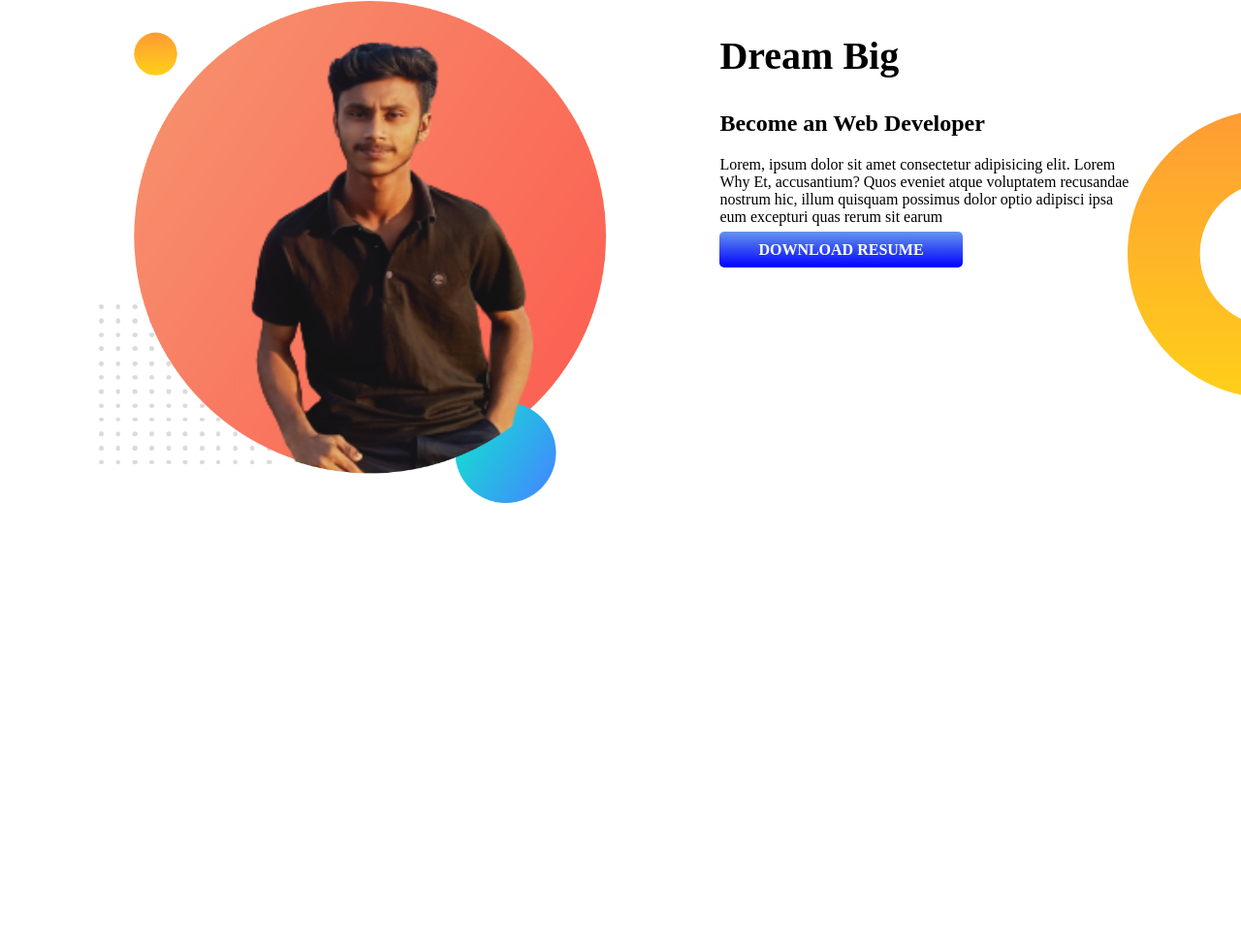
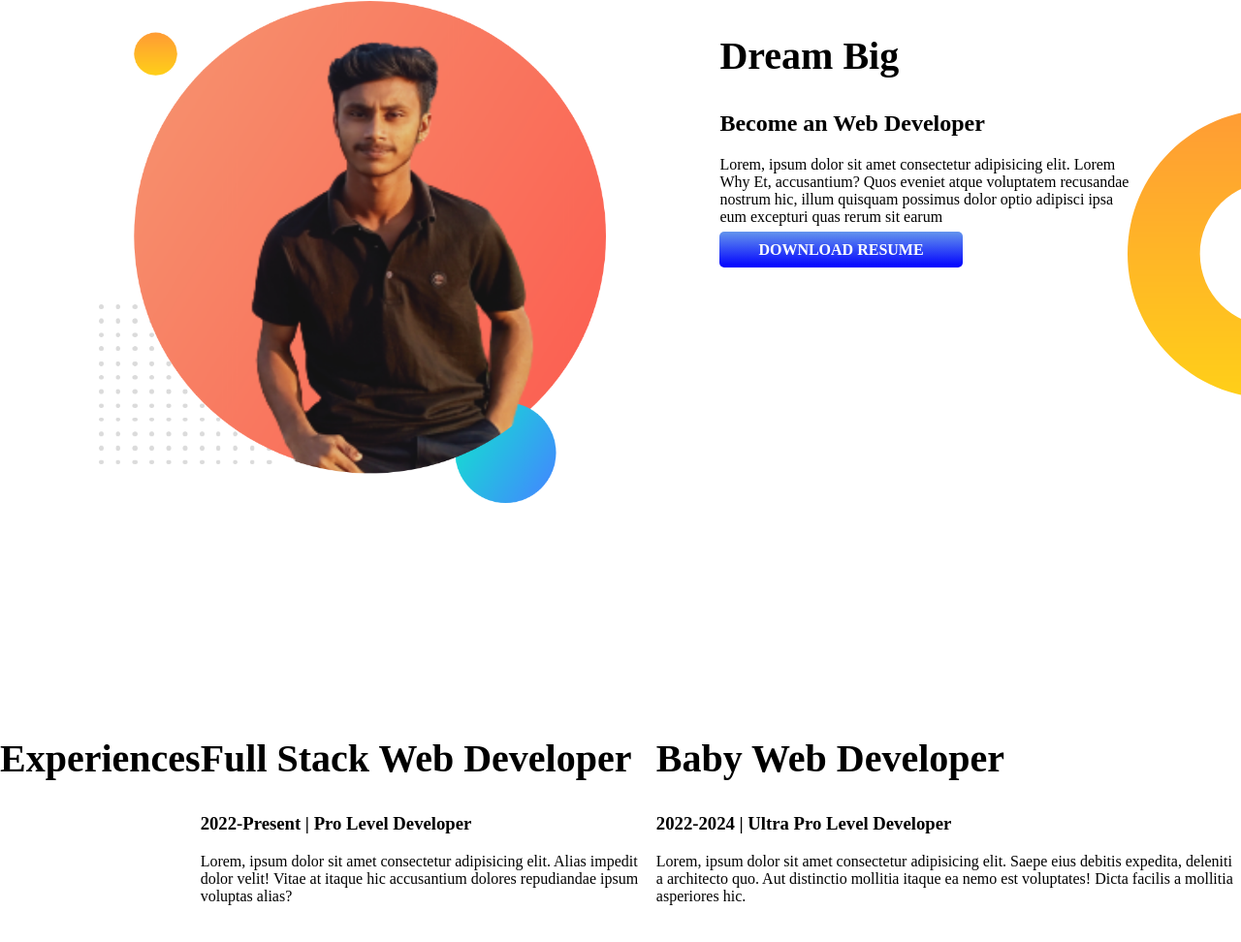
Before and after one commit to abirjoy77/developer-portfolio, a plain HTML site: page index.html in a window 1280 px wide. Shown: the part 912-1884 px from the top of the page at 97% size. Before the commit the page ends 1638 px from the top, so only its background shows below. Drawn offline with Linux system fonts and the light colour scheme; a web font is replaced by a local one.

Commit message:
3rd-section added

```diff
--- a/index.html
+++ b/index.html
@@ -41,6 +41,26 @@
             <a class="link-button" target="-blank" href="https://www.youtube.com/">DOWNLOAD RESUME</a>
         </div>
     </section>
+    <section class="experience-area">
+        <h1>Experiences</h1>
+        <div>
+            <h1>Full Stack Web Developer</h1>
+            <h3>2022-Present | Pro Level Developer</h3>
+            <p>
+                Lorem, ipsum dolor sit amet consectetur adipisicing elit. Alias impedit dolor
+                velit! Vitae at itaque hic accusantium dolores repudiandae ipsum voluptas alias?
+            </p>
+        </div>
+        <div>
+            <h1>Baby Web Developer</h1>
+            <h3>2022-2024 | Ultra Pro Level Developer</h3>
+            <p>
+                Lorem, ipsum dolor sit amet consectetur adipisicing elit. Saepe eius debitis expedita, deleniti a
+                architecto quo. Aut distinctio mollitia itaque ea nemo est voluptates! Dicta facilis a mollitia
+                asperiores hic.
+            </p>
+        </div>
+    </section>
 </body>
 
 </html>
```
